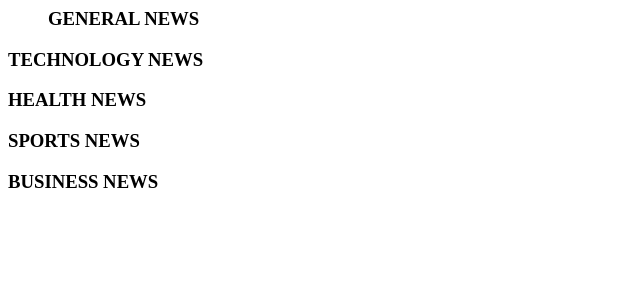
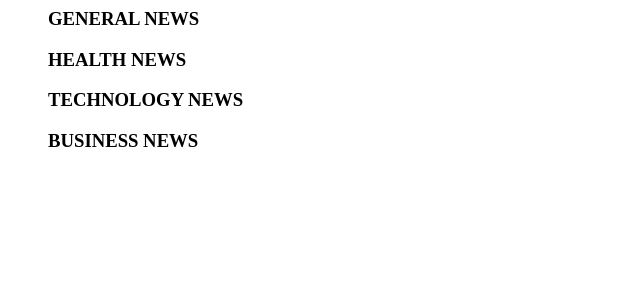
Before and after one commit to evantoh/news-article, a Flask app: template app/templates/index.html in a window 1280 px wide. Shown: the top 300 px of the page, without its empty margins (0-640 px from the left). Run offline with Flask 2, Linux system fonts and the light colour scheme; the template is opened without the code that fills it, so the values that code supplies are empty; parts of the project's set-up code (start-up, migrations or seed data) failed here and were passed over.

```diff
--- a/app/templates/index.html
+++ b/app/templates/index.html
@@ -9,21 +9,38 @@
     {% endif %}
 </head>
 <body>
+    <div>
             <ul>
                     <h3> GENERAL NEWS</h3>
 
                    {{ macro.displayNewsList(general)}}
+            </ul>
 
+    </div>
+    <div>
+            <ul>
+                    <h3> HEALTH NEWS</h3>
+
+                   {{ macro.displayNewsList(health)}}
             </ul>
-            <ul></ul>
-           <h3> TECHNOLOGY NEWS </h3>
+
+    </div>
+    <div>
+            <ul>
+                    <h3> TECHNOLOGY NEWS</h3>
+
                    {{ macro.displayNewsList(technology)}}
-           <h3> HEALTH NEWS</h3>
-           {{ macro.displayNewsList(health)}}
-           <h3> SPORTS NEWS</h3>
-           {{ macro.displayNewsList(sports)}}
+            </ul>
+
+    </div>
+    <div>
+            <ul>
                     <h3> BUSINESS NEWS</h3>
+
                    {{ macro.displayNewsList(business)}}
+            </ul>
+
+    </div>
 
 </body>
 </html>
--- a/app/templates/macros.html
+++ b/app/templates/macros.html
@@ -4,7 +4,7 @@
 
 
    <div class="col-xs-12 col-sm-4 col-md-2 col-lg-2 movie-card">
-        <img src="{{news.urlToImage }}" alt="{{news.title }} urlToImage" class="img-responsive">
+        <img src="{{news.urlToImage }}" alt="{{news.title }} image" class="img-responsive">
         <li class="text-center">
             <a href="/source/{{news.title}}">
                 {{ news.title|truncate(10)}}</a>
```
Lines whose indentation alone changed are shown as unchanged.
